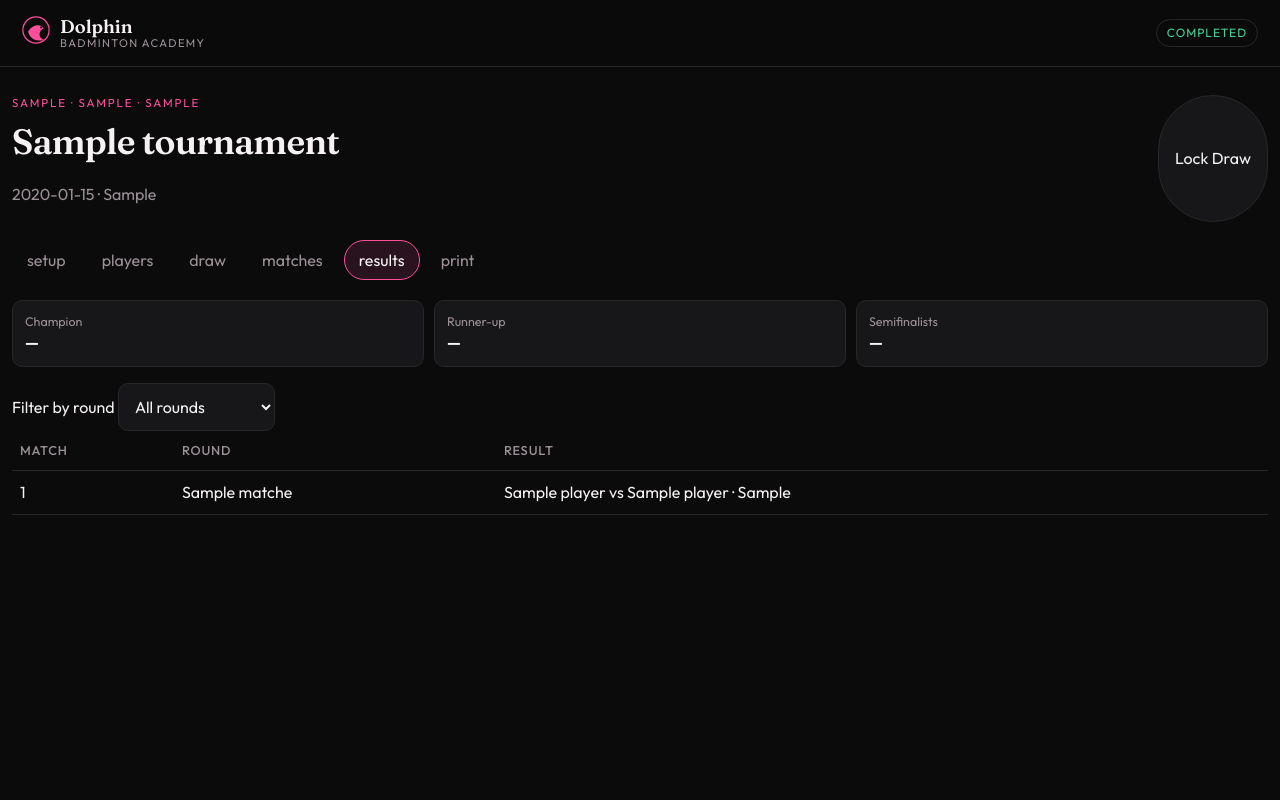
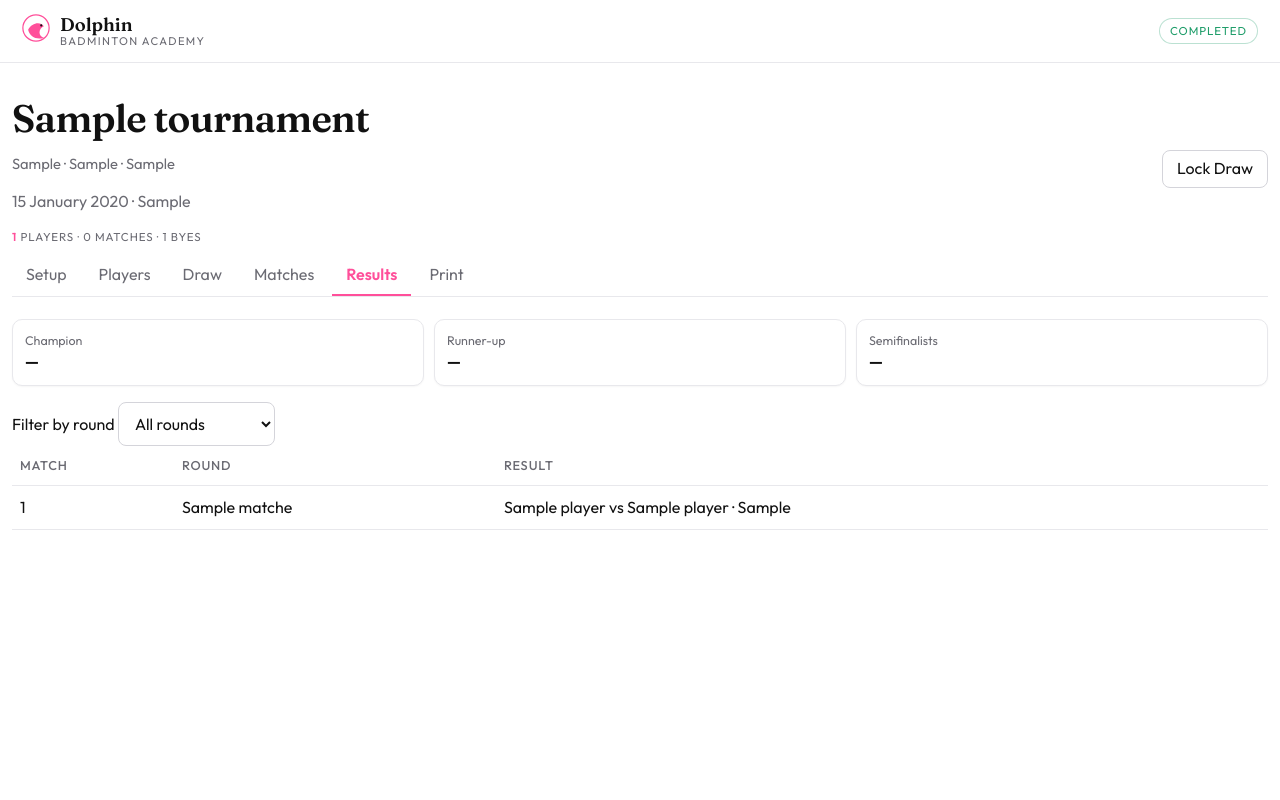
Before and after one commit to suhani3755-dev/dolphin-tournament, a Flask app: page /tournaments/1 in a window 1280 px wide. Run offline with Flask 3, Linux system fonts and the light colour scheme; tables that the repository leaves empty hold one stand-in row (values such as "Sample post").

Commit message:
Switch the live site to a light white, charcoal, and pink theme.
Bracket connector lines, pretty dates, and a compact Unlock Draw button make the tournament page match the requested look, with a cache-bust so browsers pick up the new CSS.

Co-authored-by: Cursor <cursoragent@cursor.com>

```diff
--- a/static/css/app.css
+++ b/static/css/app.css
@@ -1,19 +1,21 @@
 :root {
-  --bg: #0b0b0c;
-  --bg-2: #121214;
-  --surface: #17171a;
-  --surface-2: #1e1e22;
+  --bg: #ffffff;
+  --bg-2: #fafafa;
+  --surface: #ffffff;
+  --surface-2: #f7f7f8;
   --pink: #ff4f9a;
-  --pink-2: #ff8fbf;
-  --pink-dim: rgba(255, 79, 154, 0.12);
-  --text: #f6f2f4;
-  --muted: #9b9197;
-  --line: #2a2628;
-  --danger: #ff6b7a;
-  --ok: #46d39a;
+  --pink-2: #e13d86;
+  --pink-dim: rgba(255, 79, 154, 0.1);
+  --text: #111111;
+  --muted: #6b6b73;
+  --line: #e8e8ec;
+  --line-strong: #d4d4da;
+  --shadow: 0 1px 2px rgba(17, 17, 17, 0.04);
+  --danger: #d6455d;
+  --ok: #1f9d6a;
   --font: "Outfit", sans-serif;
   --display: "Fraunces", serif;
-  --radius: 12px;
+  --radius: 10px;
 }
 
 * { box-sizing: border-box; }
@@ -21,20 +23,20 @@ html, body { margin: 0; min-height: 100%; background: var(--bg); color: var(--te
 body { font-size: 16px; line-height: 1.45; }
 a { color: inherit; text-decoration: none; }
 button, input, select, textarea { font: inherit; color: inherit; }
-h1, h2, h3 { font-weight: 600; letter-spacing: -0.02em; }
+h1, h2, h3 { font-weight: 600; letter-spacing: -0.02em; color: var(--text); }
 
-.app-shell { min-height: 100vh; }
+.app-shell { min-height: 100vh; background: var(--bg); }
 .topbar {
   display: flex;
   align-items: center;
   justify-content: space-between;
   gap: 16px;
-  padding: 16px 22px;
+  padding: 14px 22px;
   border-bottom: 1px solid var(--line);
   position: sticky;
   top: 0;
-  background: rgba(11,11,12,.92);
-  backdrop-filter: blur(10px);
+  background: rgba(255, 255, 255, 0.94);
+  backdrop-filter: blur(12px);
   z-index: 20;
 }
 .brand { display: flex; align-items: center; gap: 10px; color: var(--pink); }
@@ -45,43 +47,73 @@ h1, h2, h3 { font-weight: 600; letter-spacing: -0.02em; }
 .page-tournament .main { width: min(1280px, calc(100% - 24px)); }
 
 .hero { padding: 18px 0 28px; }
-.hero h1 { font-family: var(--display); font-size: clamp(2rem, 5vw, 3.3rem); line-height: 1.12; margin: 8px 0 12px; }
+.hero h1 { font-family: var(--display); font-size: clamp(2rem, 5vw, 3.3rem); line-height: 1.12; margin: 8px 0 12px; color: var(--text); }
 .eyebrow { color: var(--pink); text-transform: uppercase; letter-spacing: 0.16em; font-size: 0.72rem; margin: 0; }
 .lede { color: var(--muted); max-width: 42rem; }
 .lede.tight { margin-top: 0; }
-.page-title { font-family: var(--display); font-size: 2.2rem; margin: 8px 0; }
+.page-title { font-family: var(--display); font-size: 2.2rem; margin: 8px 0; color: var(--text); }
 
 .btn {
   display: inline-flex;
   align-items: center;
   justify-content: center;
   gap: 8px;
-  min-height: 44px;
-  padding: 0 16px;
-  border-radius: 999px;
-  border: 1px solid var(--line);
+  min-height: 38px;
+  padding: 0 14px;
+  border-radius: 8px;
+  border: 1px solid var(--line-strong);
   background: var(--surface);
+  color: var(--text);
   cursor: pointer;
   white-space: nowrap;
 }
-.btn-primary { background: var(--pink); color: #14030a; border-color: var(--pink); font-weight: 600; }
+.btn:hover { border-color: #c8c8d0; }
+.btn-primary { background: var(--pink); color: #fff; border-color: var(--pink); font-weight: 600; }
+.btn-primary:hover { filter: brightness(0.97); }
 .btn-ghost { background: transparent; }
+.btn-compact {
+  min-height: 34px;
+  padding: 0 12px;
+  font-size: 0.88rem;
+  background: var(--surface);
+  color: var(--text);
+  border: 1px solid var(--line-strong);
+}
 .btn-danger { border-color: var(--danger); color: var(--danger); background: transparent; }
 .btn[disabled] { opacity: 0.45; cursor: not-allowed; }
+.btn:focus-visible, .tab:focus-visible, input:focus-visible, select:focus-visible, textarea:focus-visible {
+  outline: 2px solid var(--pink);
+  outline-offset: 2px;
+}
 
 .status-pill {
   display: inline-flex;
   align-items: center;
-  min-height: 28px;
+  gap: 6px;
+  min-height: 26px;
   padding: 0 10px;
   border-radius: 999px;
   border: 1px solid var(--line);
-  font-size: 0.75rem;
+  font-size: 0.72rem;
   text-transform: uppercase;
   letter-spacing: 0.08em;
+  color: var(--muted);
+  background: var(--surface);
 }
-.status-live { color: var(--pink); border-color: var(--pink); }
-.status-completed { color: var(--ok); }
+.status-live {
+  color: var(--pink);
+  border-color: rgba(255, 79, 154, 0.35);
+  background: var(--pink-dim);
+  font-weight: 600;
+}
+.status-live::before {
+  content: "";
+  width: 7px;
+  height: 7px;
+  border-radius: 50%;
+  background: var(--pink);
+}
+.status-completed { color: var(--ok); border-color: rgba(31, 157, 106, 0.3); }
 .status-upcoming, .status-draft { color: var(--muted); }
 
 .tourney-list { list-style: none; padding: 0; margin: 0; border-top: 1px solid var(--line); }
@@ -93,7 +125,8 @@ h1, h2, h3 { font-weight: 600; letter-spacing: -0.02em; }
   padding: 16px 4px;
   border-bottom: 1px solid var(--line);
 }
-.tourney-name { font-weight: 600; }
+.tourney-row:hover { background: var(--bg-2); }
+.tourney-name { font-weight: 600; color: var(--text); }
 .section-head { display: flex; align-items: baseline; justify-content: space-between; }
 .empty-state { padding: 48px 0; color: var(--muted); }
 .muted { color: var(--muted); }
@@ -106,38 +139,74 @@ h1, h2, h3 { font-weight: 600; letter-spacing: -0.02em; }
 .form-stack label, .field { display: grid; gap: 6px; font-size: 0.92rem; }
 input, select, textarea {
   background: var(--surface);
-  border: 1px solid var(--line);
-  border-radius: 10px;
-  padding: 12px 12px;
-  min-height: 44px;
+  border: 1px solid var(--line-strong);
+  border-radius: 8px;
+  padding: 10px 12px;
+  min-height: 42px;
+  color: var(--text);
 }
 textarea { min-height: 88px; resize: vertical; }
 .form-actions { display: flex; gap: 10px; justify-content: flex-end; }
 
-.dash-head { display: flex; flex-wrap: wrap; justify-content: space-between; gap: 16px; margin-bottom: 18px; }
-.dash-head h1 { font-family: var(--display); font-size: clamp(1.6rem, 3vw, 2.2rem); margin: 4px 0; }
-.tabs { display: flex; gap: 6px; flex-wrap: wrap; margin: 8px 0 20px; }
+.dash-head { display: flex; flex-wrap: wrap; justify-content: space-between; gap: 16px; margin-bottom: 10px; }
+.dash-head h1 { font-family: var(--display); font-size: clamp(1.8rem, 3.2vw, 2.4rem); margin: 0 0 6px; color: var(--text); }
+.dash-kicker {
+  margin: 0 0 4px;
+  color: var(--muted);
+  font-size: 0.92rem;
+}
+.tourney-summary {
+  margin: 10px 0 0;
+  color: var(--muted);
+  font-size: 0.72rem;
+  letter-spacing: 0.08em;
+  text-transform: uppercase;
+}
+.tourney-summary strong { color: var(--pink); font-weight: 600; }
+
+.tabs {
+  display: flex;
+  gap: 4px;
+  flex-wrap: wrap;
+  margin: 8px 0 22px;
+  border-bottom: 1px solid var(--line);
+  padding-bottom: 0;
+}
 .tab {
   min-height: 40px;
   padding: 0 14px;
-  border-radius: 999px;
-  border: 1px solid transparent;
+  border: 0;
+  border-bottom: 2px solid transparent;
+  border-radius: 0;
   background: transparent;
   color: var(--muted);
   cursor: pointer;
+  text-transform: capitalize;
 }
-.tab.active { color: var(--text); border-color: var(--pink); background: var(--pink-dim); }
+.tab.active {
+  color: var(--pink);
+  border-bottom-color: var(--pink);
+  background: transparent;
+  font-weight: 600;
+}
 
 .layout { display: grid; grid-template-columns: minmax(0, 1fr) 300px; gap: 22px; }
-.panel { background: var(--surface); border: 1px solid var(--line); border-radius: var(--radius); padding: 16px; }
-.panel h2, .panel h3 { margin: 0 0 12px; font-size: 0.95rem; letter-spacing: 0.08em; text-transform: uppercase; color: var(--muted); font-weight: 500; }
-.actions { display: flex; flex-wrap: wrap; gap: 8px; }
+.panel {
+  background: var(--surface);
+  border: 1px solid var(--line);
+  border-radius: var(--radius);
+  padding: 16px;
+  box-shadow: var(--shadow);
+}
+.panel h2, .panel h3 { margin: 0 0 12px; font-size: 0.8rem; letter-spacing: 0.08em; text-transform: uppercase; color: var(--muted); font-weight: 600; }
+.actions { display: flex; flex-wrap: wrap; gap: 8px; align-items: center; }
 
 .table-wrap { overflow-x: auto; }
 table.data { width: 100%; border-collapse: collapse; }
 table.data th, table.data td { text-align: left; padding: 10px 8px; border-bottom: 1px solid var(--line); }
 table.data th { color: var(--muted); font-weight: 500; font-size: 0.8rem; letter-spacing: 0.06em; text-transform: uppercase; }
 table.data tr.clickable { cursor: pointer; }
+table.data tr.clickable:hover { background: var(--bg-2); }
 input.inline { min-height: 36px; width: 72px; padding: 6px 8px; }
 
 .format-grid { display: grid; grid-template-columns: repeat(3, 1fr); gap: 10px; }
@@ -146,7 +215,7 @@ input.inline { min-height: 36px; width: 72px; padding: 6px 8px; }
   padding: 16px;
   border-radius: var(--radius);
   border: 1px solid var(--line);
-  background: var(--bg-2);
+  background: var(--surface);
   cursor: pointer;
 }
 .format-card.active { border-color: var(--pink); background: var(--pink-dim); }
@@ -154,74 +223,197 @@ input.inline { min-height: 36px; width: 72px; padding: 6px 8px; }
 
 .bracket {
   display: flex;
-  gap: 28px;
+  gap: 0;
   overflow-x: auto;
-  padding: 8px 4px 16px;
+  padding: 8px 4px 20px;
   min-height: 240px;
+  background: var(--bg);
 }
-.round { min-width: 220px; display: flex; flex-direction: column; justify-content: space-around; gap: 12px; }
-.round h3 { margin: 0 0 8px; font-size: 0.75rem; letter-spacing: 0.1em; text-transform: uppercase; color: var(--muted); }
+.round {
+  min-width: 248px;
+  display: flex;
+  flex-direction: column;
+  gap: 10px;
+  position: relative;
+  flex: 0 0 auto;
+}
+.round h3 {
+  margin: 0;
+  font-size: 0.75rem;
+  letter-spacing: 0.1em;
+  text-transform: uppercase;
+  color: var(--text);
+  font-weight: 600;
+}
+.round-matches {
+  --count: 1;
+  --gutter: 28px;
+  position: relative;
+  display: flex;
+  flex-direction: column;
+  flex: 1;
+  min-height: 180px;
+  padding: 0 var(--gutter);
+}
+.round:first-child .round-matches { padding-left: 0; }
+.round:last-child .round-matches { padding-right: 0; }
+.match-wrap {
+  flex: 1;
+  display: flex;
+  align-items: center;
+  position: relative;
+  min-height: 88px;
+}
 .match-card {
+  position: relative;
+  width: 100%;
   border: 1px solid var(--line);
-  border-radius: 10px;
-  background: var(--bg-2);
+  border-radius: 8px;
+  background: var(--surface);
   overflow: hidden;
+  box-shadow: var(--shadow);
 }
-.match-card.live { border-color: var(--pink); }
-.match-card.completed { opacity: 0.92; }
+.match-card.live { border-color: var(--pink); box-shadow: 0 0 0 1px rgba(255, 79, 154, 0.15); }
+.match-card.completed { opacity: 1; }
+.match-card.has-winner { border-color: var(--line-strong); }
 .slot {
   display: flex;
-  justify-content: space-between;
+  justify-content: flex-start;
   gap: 8px;
   padding: 8px 10px;
   min-height: 40px;
   align-items: center;
+  color: var(--text);
+  background: var(--surface);
 }
 .slot + .slot { border-top: 1px solid var(--line); }
-.slot.winner { color: var(--pink-2); }
-.slot .seed { color: var(--muted); font-size: 0.78rem; min-width: 1.4rem; }
-.match-meta { display: flex; justify-content: space-between; padding: 6px 10px; font-size: 0.75rem; color: var(--muted); border-top: 1px solid var(--line); }
+.slot .player-name { color: var(--text); font-weight: 500; min-width: 0; }
+.slot.winner { color: var(--text); font-weight: 600; background: linear-gradient(90deg, var(--pink-dim), transparent 70%); }
+.slot.winner .player-name { font-weight: 600; }
+.slot.winner::after {
+  content: "";
+  width: 6px;
+  height: 6px;
+  border-radius: 50%;
+  background: var(--pink);
+  flex: 0 0 auto;
+  margin-left: auto;
+}
+.slot .seed {
+  color: var(--pink);
+  font-size: 0.78rem;
+  font-weight: 700;
+  min-width: 1.5rem;
+}
+.bye-label { color: var(--muted); font-size: 0.82rem; font-weight: 400; letter-spacing: 0.04em; }
+.match-meta {
+  display: flex;
+  justify-content: space-between;
+  padding: 6px 10px;
+  font-size: 0.72rem;
+  color: var(--muted);
+  border-top: 1px solid var(--line);
+  background: var(--bg-2);
+}
+
+/* Gray tree lines: stub out of each card, vertical spine pairing them, stub into the next round. */
+.round:not(:last-child) .match-wrap::after {
+  content: "";
+  position: absolute;
+  top: 50%;
+  left: 100%;
+  width: var(--gutter);
+  height: 2px;
+  background: var(--line-strong);
+  transform: translateY(-50%);
+  pointer-events: none;
+}
+.round:not(:last-child) .round-matches::after {
+  content: "";
+  position: absolute;
+  top: calc(100% / (2 * var(--count)));
+  bottom: calc(100% / (2 * var(--count)));
+  right: 0;
+  width: 2px;
+  background: var(--line-strong);
+  pointer-events: none;
+}
+.round:last-child .round-matches::after {
+  display: none;
+}
+.round:not(:first-child) .match-wrap::before {
+  content: "";
+  position: absolute;
+  top: 50%;
+  right: 100%;
+  width: var(--gutter);
+  height: 2px;
+  background: var(--line-strong);
+  transform: translateY(-50%);
+  pointer-events: none;
+}
 
 .side-match { border-bottom: 1px solid var(--line); padding: 12px 0; }
 .side-match:last-child { border-bottom: 0; }
 .court-board { display: grid; gap: 10px; }
-.court-chip { border: 1px solid var(--line); border-radius: 10px; padding: 12px; background: var(--bg-2); }
+.court-chip {
+  border: 1px solid var(--line);
+  border-radius: 10px;
+  padding: 12px;
+  background: var(--surface);
+}
 .court-chip .kicker { font-size: 0.72rem; letter-spacing: 0.1em; text-transform: uppercase; color: var(--muted); }
-.wave-row { border: 1px solid var(--line); border-radius: 10px; padding: 10px; background: var(--bg-2); font-size: 0.85rem; display: grid; gap: 4px; }
+.wave-row {
+  border: 1px solid var(--line);
+  border-radius: 10px;
+  padding: 10px;
+  background: var(--surface);
+  font-size: 0.85rem;
+  display: grid;
+  gap: 4px;
+}
 .wave-row + .wave-row { margin-top: 8px; }
-.wave-row.break { border-color: var(--pink, #ff4fa3); color: var(--pink-2, #ff9fd0); }
+.wave-row.break { border-color: rgba(255, 79, 154, 0.35); color: var(--pink-2); }
 
 .modal-back {
-  position: fixed; inset: 0; background: rgba(0,0,0,.6);
+  position: fixed; inset: 0; background: rgba(17, 17, 17, 0.35);
   display: flex; align-items: flex-end; justify-content: center; z-index: 40;
 }
 .modal {
   width: min(520px, 100%);
-  background: var(--bg-2);
+  background: var(--surface);
   border: 1px solid var(--line);
   border-radius: 16px 16px 0 0;
   padding: 18px 18px 24px;
   max-height: 92vh;
   overflow: auto;
+  box-shadow: 0 -8px 32px rgba(17, 17, 17, 0.08);
 }
 .score-row { display: grid; grid-template-columns: 1fr auto 1fr; gap: 10px; align-items: center; margin: 10px 0; }
 .score-row input { text-align: center; font-size: 1.4rem; }
 .winner-pick { display: grid; grid-template-columns: 1fr 1fr; gap: 8px; }
 .stepper { display: flex; align-items: center; gap: 6px; }
-.stepper button { width: 44px; min-height: 44px; border-radius: 10px; }
+.stepper button { width: 44px; min-height: 44px; border-radius: 10px; border: 1px solid var(--line-strong); background: var(--surface); }
 
 .stat-row { display: grid; grid-template-columns: repeat(4, 1fr); gap: 10px; margin: 18px 0; }
-.stat-row div, .summary-grid div { background: var(--surface); border: 1px solid var(--line); border-radius: 10px; padding: 12px; }
+.stat-row div, .summary-grid div {
+  background: var(--surface);
+  border: 1px solid var(--line);
+  border-radius: 10px;
+  padding: 12px;
+  box-shadow: var(--shadow);
+}
 .stat-row span, .summary-grid span { display: block; color: var(--muted); font-size: 0.78rem; }
 .summary-grid { display: grid; grid-template-columns: repeat(auto-fit, minmax(140px, 1fr)); gap: 10px; margin: 16px 0; }
 .plain-list { list-style: none; padding: 0; }
 .plain-list li { padding: 10px 0; border-bottom: 1px solid var(--line); }
 .toast {
   position: fixed; bottom: 16px; left: 50%; transform: translateX(-50%);
-  background: var(--surface-2); border: 1px solid var(--pink); padding: 10px 16px;
-  border-radius: 999px; z-index: 50;
+  background: var(--surface); border: 1px solid var(--pink); color: var(--text);
+  padding: 10px 16px; border-radius: 999px; z-index: 50;
+  box-shadow: 0 8px 24px rgba(17, 17, 17, 0.08);
 }
-.player-hero h1 { font-family: var(--display); margin: 4px 0; }
+.player-hero h1 { font-family: var(--display); margin: 4px 0; color: var(--text); }
 .search { width: 100%; margin-bottom: 10px; }
 
 @media (max-width: 860px) {
@@ -229,4 +421,6 @@ input.inline { min-height: 36px; width: 72px; padding: 6px 8px; }
   .main { width: calc(100% - 20px); }
   .topbar { padding: 12px 14px; }
   .modal { border-radius: 16px 16px 0 0; }
+  .round { min-width: 220px; }
+  .round-matches { --gutter: 20px; }
 }
--- a/static/js/app.js
+++ b/static/js/app.js
@@ -73,6 +73,16 @@
     return `<a href="/tournaments/${tid}/players/${p.id}">${esc(p.name)}</a>`;
   }
 
+  function prettyDate(raw) {
+    const m = String(raw || "").match(/^(\d{4})-(\d{2})-(\d{2})/);
+    if (!m) return raw || "Date TBC";
+    const months = [
+      "January", "February", "March", "April", "May", "June",
+      "July", "August", "September", "October", "November", "December",
+    ];
+    return `${Number(m[3])} ${months[Number(m[2]) - 1]} ${m[1]}`;
+  }
+
   function seedTag(p) {
     return p && p.seed ? `<span class="seed">${p.seed}</span>` : "";
   }
@@ -81,8 +91,8 @@
     const bye = match[`player${side}_is_bye`];
     const p = match[`player${side}`];
     const src = match[`player${side}_source`];
-    if (bye) return `<span class="muted">BYE</span>`;
-    if (p) return `${seedTag(p)} <span>${playerLink(p)}</span>`;
+    if (bye || src === "BYE") return `<span class="bye-label">BYE</span>`;
+    if (p) return `${seedTag(p)} <span class="player-name">${playerLink(p)}</span>`;
     return `<span class="muted">${esc(src || "TBD")}</span>`;
   }
 
@@ -91,20 +101,35 @@
     return match.scores.map((g) => `${g[0]}–${g[1]}`).join(", ");
   }
 
+  function headerStats() {
+    const tr = t();
+    if (!tr.draw) return "";
+    const players = tr.player_count ?? (tr.players || []).length;
+    const playable = (state.matches || []).filter((m) => !m.player1_is_bye && !m.player2_is_bye);
+    const byes = tr.draw.byes ?? (state.matches || []).filter((m) => m.result_type === "bye").length;
+    return `<p class="tourney-summary"><strong>${players}</strong> players · ${playable.length} matches · ${byes} byes</p>`;
+  }
+
   function header() {
     const tr = t();
-    document.getElementById("status-pill").textContent = tr.status;
-    document.getElementById("status-pill").className = `status-pill status-${tr.status}`;
+    const pill = document.getElementById("status-pill");
+    pill.textContent = tr.status === "live" ? "LIVE" : tr.status;
+    pill.className = `status-pill status-${tr.status}`;
+    const meta = [tr.sport, tr.event_type, tr.format_label || tr.format]
+      .filter(Boolean)
+      .map((s) => String(s).replace(/_/g, " "))
+      .join(" · ");
     return `
       <div class="dash-head">
         <div>
-          <p class="eyebrow">${esc(tr.sport)} · ${esc(tr.event_type)} · ${esc(tr.format_label || tr.format)}</p>
           <h1>${esc(tr.name)}</h1>
-          <p class="muted">${esc(tr.date || "Date TBC")}${tr.venue ? " · " + esc(tr.venue) : ""}</p>
+          <p class="dash-kicker">${esc(meta)}</p>
+          <p class="muted">${esc(prettyDate(tr.date))}${tr.venue ? " · " + esc(tr.venue) : ""}</p>
+          ${headerStats()}
         </div>
         <div class="actions">
           ${tr.draw && !tr.draw.locked ? `<button class="btn" data-act="lock">Lock Draw</button>` : ""}
-          ${tr.draw && tr.draw.locked && tr.status !== "completed" ? `<button class="btn btn-ghost" data-act="unlock">Unlock Draw</button>` : ""}
+          ${tr.draw && tr.draw.locked && tr.status !== "completed" ? `<button class="btn btn-compact" data-act="unlock">🔒 Unlock Draw</button>` : ""}
           ${tr.draw && tr.status !== "live" && tr.status !== "completed" ? `<button class="btn btn-primary" data-act="start">Start Tournament</button>` : ""}
         </div>
       </div>
@@ -317,7 +342,9 @@
             const ms = state.matches.filter((m) => m.round_name === name);
             return `<div class="round">
               <h3>${esc(name)}</h3>
-              ${ms.map(matchCard).join("")}
+              <div class="round-matches" style="--count:${ms.length}">
+                ${ms.map(matchCard).join("")}
+              </div>
             </div>`;
           })
           .join("")}
@@ -328,15 +355,20 @@
   function matchCard(m) {
     const w1 = m.winner_id && m.player1 && m.winner_id === m.player1.id;
     const w2 = m.winner_id && m.player2 && m.winner_id === m.player2.id;
+    const byeMatch = m.player1_is_bye || m.player2_is_bye || m.result_type === "bye";
+    const metaBits = [`M${m.match_number}`, byeMatch ? "BYE" : esc(m.status).toUpperCase()];
+    if (courtName(m)) metaBits.push(esc(courtName(m)));
     return `
-      <article class="match-card ${m.status}" data-match="${m.id}">
-        <div class="slot ${w1 ? "winner" : ""}">${slotLabel(m, 1)}</div>
-        <div class="slot ${w2 ? "winner" : ""}">${slotLabel(m, 2)}</div>
-        <div class="match-meta">
-          <span>M${m.match_number} · ${esc(m.status)}${courtName(m) ? " · " + esc(courtName(m)) : ""}</span>
-          <span>${esc(scoreLine(m) || m.scheduled_time || "")}</span>
-        </div>
-      </article>
+      <div class="match-wrap">
+        <article class="match-card ${esc(m.status)}${m.winner_id ? " has-winner" : ""}${byeMatch ? " is-bye" : ""}" data-match="${m.id}">
+          <div class="slot ${w1 ? "winner" : ""}${m.player1_is_bye ? " is-bye" : ""}">${slotLabel(m, 1)}</div>
+          <div class="slot ${w2 ? "winner" : ""}${m.player2_is_bye ? " is-bye" : ""}">${slotLabel(m, 2)}</div>
+          <div class="match-meta">
+            <span>${metaBits.join(" · ")}</span>
+            <span>${esc(scoreLine(m) || m.scheduled_time || "")}</span>
+          </div>
+        </article>
+      </div>
     `;
   }
 
--- a/templates/base.html
+++ b/templates/base.html
@@ -7,7 +7,7 @@
   <link rel="preconnect" href="https://fonts.googleapis.com">
   <link rel="preconnect" href="https://fonts.gstatic.com" crossorigin>
   <link href="https://fonts.googleapis.com/css2?family=Fraunces:opsz,wght@9..144,500;9..144,600&family=Outfit:wght@300;400;500;600;700&display=swap" rel="stylesheet">
-  <link rel="stylesheet" href="{{ url_for('static', filename='css/app.css') }}?v=20260815">
+  <link rel="stylesheet" href="{{ url_for('static', filename='css/app.css') }}?v=20260815-light">
   <link rel="icon" href="{{ url_for('static', filename='favicon.svg') }}" type="image/svg+xml">
   {% block head %}{% endblock %}
 </head>
@@ -19,7 +19,7 @@
           <svg viewBox="0 0 32 32" width="28" height="28">
             <circle cx="16" cy="16" r="15" fill="none" stroke="currentColor" stroke-width="1.4"/>
             <path d="M7 18c4-8 14-10 18-4-3 1-5 4-5 7 0 3 2 5 5 6-8 3-16-1-18-9z" fill="currentColor"/>
-            <circle cx="22" cy="13" r="1.2" fill="#0b0b0c"/>
+            <circle cx="22" cy="13" r="1.2" fill="#111111"/>
           </svg>
         </span>
         <span class="brand-text">
--- a/templates/home.html
+++ b/templates/home.html
@@ -21,7 +21,7 @@
       <li>
         <a class="tourney-row" href="{{ url_for('tournament_page', tid=t.id) }}">
           <span class="tourney-name">{{ t.name }}</span>
-          <span class="muted">{{ t.date or "Date TBC" }}{% if t.venue %} · {{ t.venue }}{% endif %}</span>
+          <span class="muted">{% if t.date and t.date[4] == '-' %}{{ t.date[8:10]|int }} {% if t.date[5:7] == '01' %}January{% elif t.date[5:7] == '02' %}February{% elif t.date[5:7] == '03' %}March{% elif t.date[5:7] == '04' %}April{% elif t.date[5:7] == '05' %}May{% elif t.date[5:7] == '06' %}June{% elif t.date[5:7] == '07' %}July{% elif t.date[5:7] == '08' %}August{% elif t.date[5:7] == '09' %}September{% elif t.date[5:7] == '10' %}October{% elif t.date[5:7] == '11' %}November{% else %}December{% endif %} {{ t.date[:4] }}{% else %}{{ t.date or "Date TBC" }}{% endif %}{% if t.venue %} · {{ t.venue }}{% endif %}</span>
           <span class="status-pill status-{{ t.status }}">{{ t.status }}</span>
         </a>
       </li>
--- a/templates/tournament.html
+++ b/templates/tournament.html
@@ -8,5 +8,5 @@
   <div id="app" data-tid="{{ tid }}"></div>
 {% endblock %}
 {% block scripts %}
-  <script src="{{ url_for('static', filename='js/app.js') }}?v=20260815"></script>
+  <script src="{{ url_for('static', filename='js/app.js') }}?v=20260815-light"></script>
 {% endblock %}
```
Also changed, not shown: static/favicon.svg.
